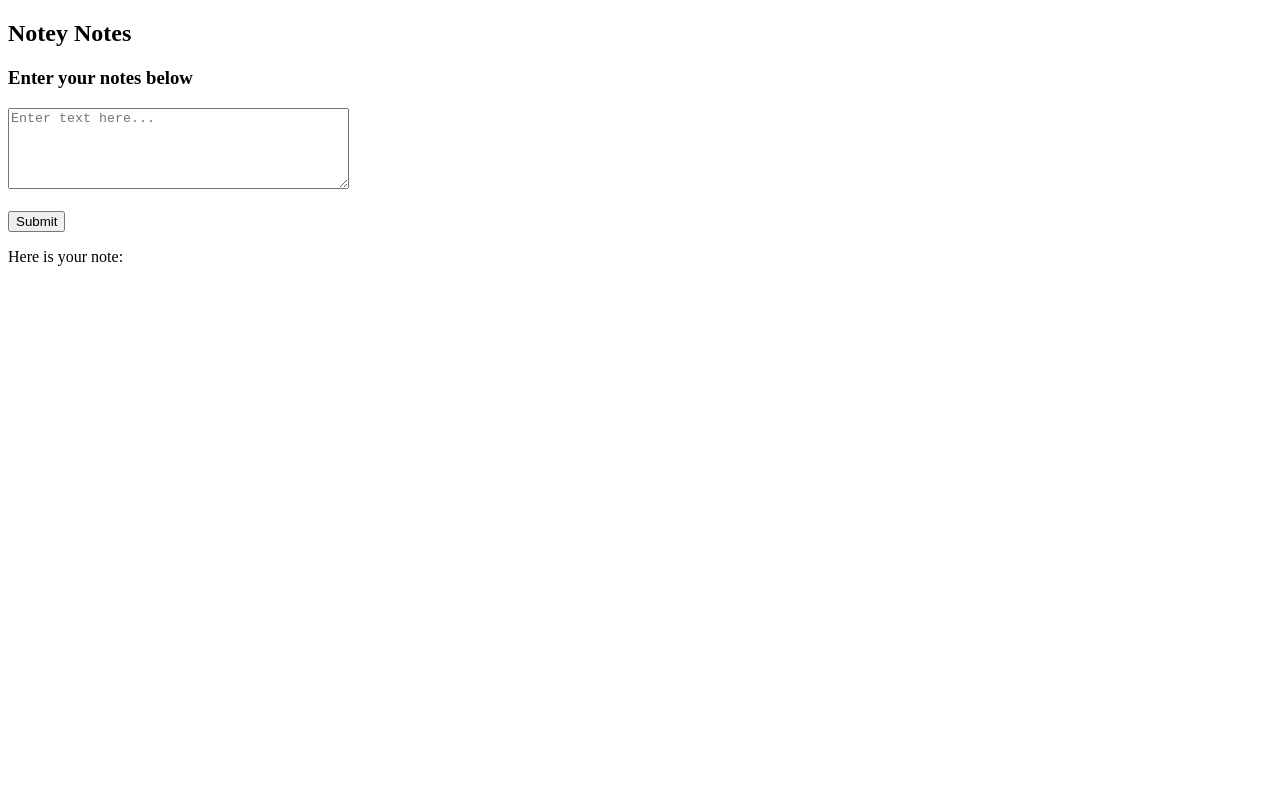
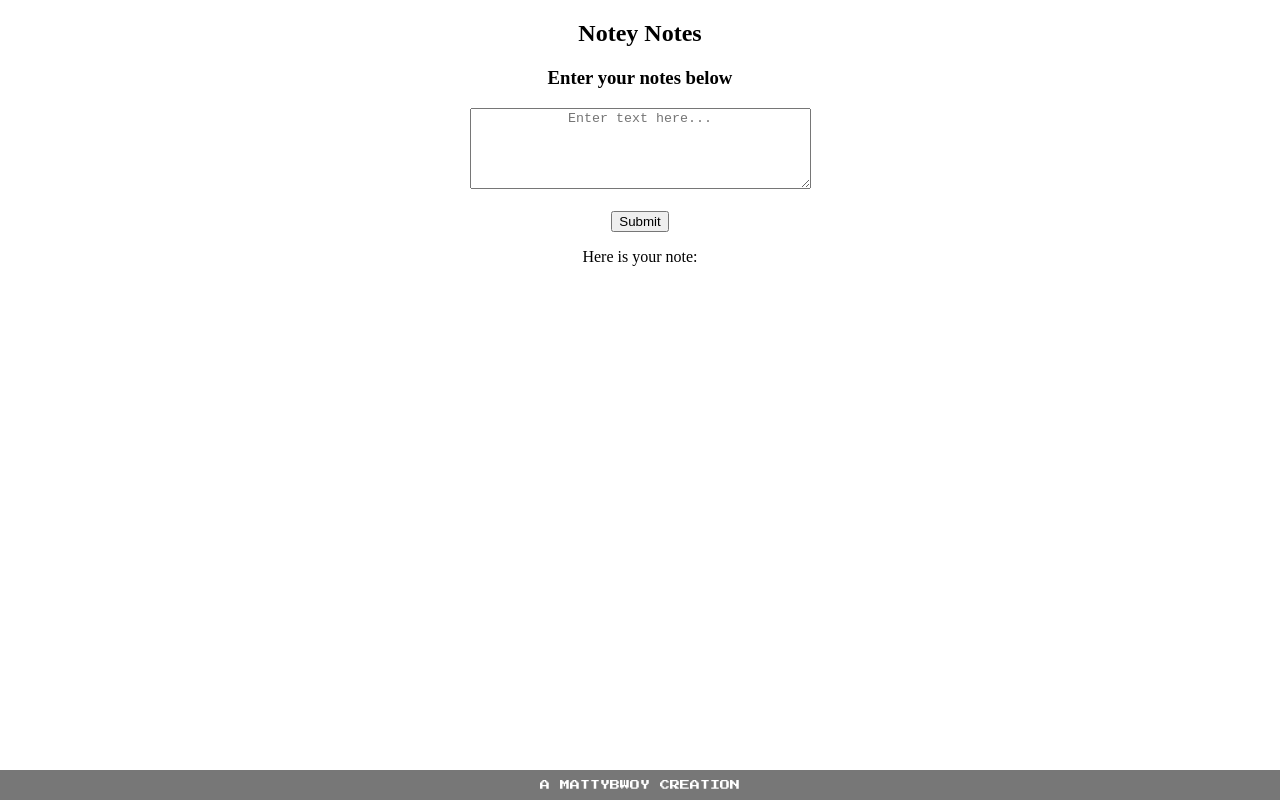
Before and after one commit to mattybwoy/Vanilla_todo, a website: page index.html in a window 1280 px wide. Drawn offline with Linux system fonts and the light colour scheme.

Commit message:
Added CSS stylesheet page, all now centered

```diff
--- a/index.html
+++ b/index.html
@@ -6,28 +6,30 @@
     <title>Welcome to Notey Notes</title>
     <meta name="description" content="">
     <meta name="viewport" content="width=device-width, initial-scale=1">
-    <link rel="stylesheet" href="">
+    <link rel="stylesheet" href="./styles/style.css">
     <script src="./src/noteList.js"></script>
   </head>
 
   <body>
-    <h2>Notey Notes</h2>
-    <h3>Enter your notes below</h3>
+    <h2 id="noteTitle">Notey Notes</h2>
+    <h3 id="header3">Enter your notes below</h3>
 
+    <form id="form">
     <textarea maxlength="250" rows="5" cols="40" id="user_input" placeholder="Enter text here..."></textarea>
     <br>
     <br>
     <input id= "createNote" type="button" value="Submit"></input>
+    </form>
 
-    <div id="display"></div>
+    <div id="display">
     <a id = "notesList"></a>
-
     <ul class="noteyList"></ul>
-
+      </div>
     <div id="displayNoteHeading">Here is your note:</div>
     <div id= "displayNote"></div>
 
     <script src="./interface.js" async defer></script>
   </body>
-
+    <footer>A MATTYBWOY CREATION</br>
+  </footer>
 </html>
--- /dev/null
+++ b/styles/style.css
@@ -0,0 +1,42 @@
+@import url("https://fonts.googleapis.com/css2?family=Press+Start+2P&display=swap");
+
+#noteTitle {
+  text-align: center;
+}
+
+#header3 {
+  text-align: center;
+}
+
+#form {
+  text-align: center;
+}
+
+#user_input {
+  text-align: center;
+}
+
+#display {
+  text-align: center;
+}
+
+#displayNoteHeading {
+  text-align: center;
+}
+
+#displayNote {
+  text-align: center;
+}
+
+footer {
+  font-size: 10px;
+  font-family: 'Press Start 2P', cursive;
+  background-color: #777;
+  padding: 10px;
+  text-align: center;
+  color: white;
+  position: absolute;
+  bottom: 0;
+  left: 0;
+  right: 0;
+}
```
